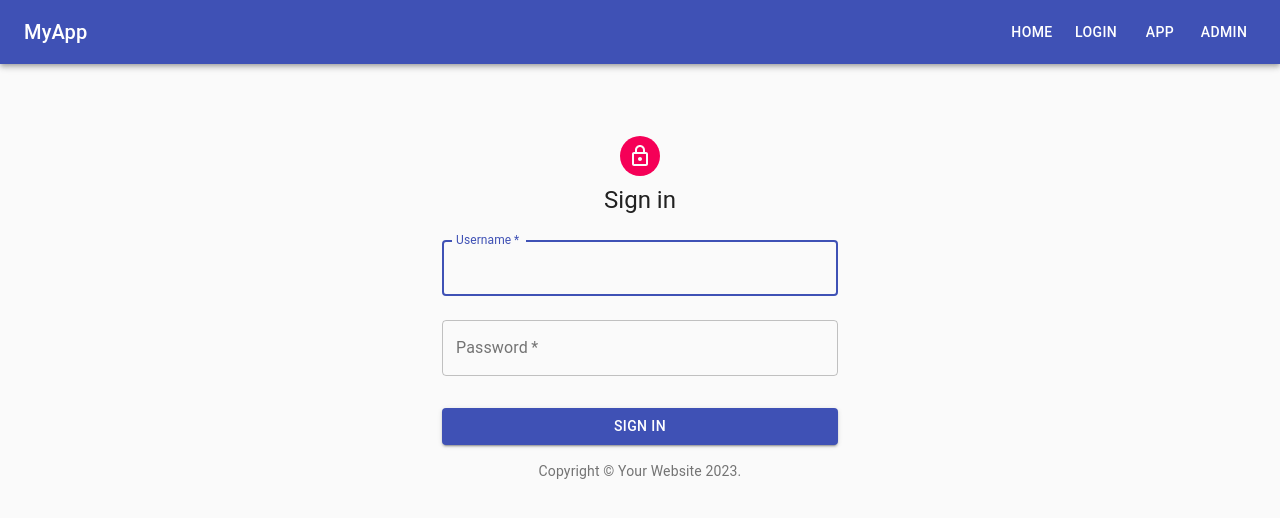
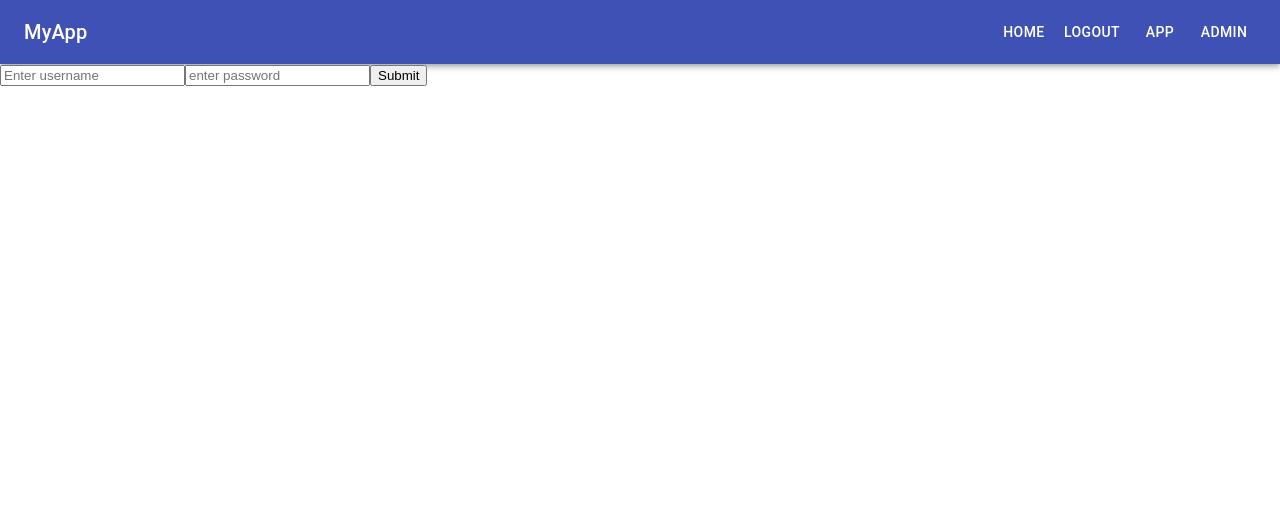
Before and after one commit to asoderlind/django-react-hybrid, a React (Create React App) app in the folder tssite/: page /login in a window 1280 px wide. Shown: the top 518 px of the page. Built offline with nearby package versions, Linux system fonts and the light colour scheme; no server answers; sample sign-in values are in the browser's storage.

Commit message:
add JWT support to frontend, login and logout works now

```diff
--- a/tssite/package.json
+++ b/tssite/package.json
@@ -12,6 +12,7 @@
     "@types/node": "^16.18.38",
     "@types/react": "^18.2.14",
     "@types/react-dom": "^18.2.6",
+    "jwt-decode": "^3.1.2",
     "react": "^18.2.0",
     "react-dom": "^18.2.0",
     "react-router-dom": "^6.14.1",
--- a/tssite/src/App.tsx
+++ b/tssite/src/App.tsx
@@ -1,113 +1,40 @@
-import React, { ReactElement } from "react";
+import React from "react";
 import "./App.css";
-import {
-  AppBar,
-  Toolbar,
-  Typography,
-  Button,
-  Container,
-  Paper,
-} from "@material-ui/core";
-import {
-  BrowserRouter as Router,
-  Routes,
-  Route,
-  Navigate,
-  Link,
-  Outlet,
-} from "react-router-dom";
-import { User } from "./models";
-
-import SignIn from "./components/LoginView";
-
-interface NavProps {
-  user: User | null;
-}
+import { BrowserRouter as Router, Routes, Route } from "react-router-dom";
+import HomePage from "./pages/HomePage";
+import LoginPage from "./pages/LoginPage";
+import Header from "./components/Header";
+import PrivateRoute from "./utils/PrivateRoute";
+import { AuthProvider } from "./context/AuthContext";
 
 function App() {
   return (
     <Router>
-      <AppEntry />
+      <AuthProvider>
+        <Header />
+        <Routes>
+          <Route
+            path="/"
+            element={
+              <PrivateRoute>
+                <HomePage />
+              </PrivateRoute>
+            }
+          />
+          <Route path="/login" element={<LoginPage />} />
+        </Routes>
+      </AuthProvider>
     </Router>
   );
 }
 
-const ProtectedRoute = ({ user, redirectPath = "/login", children }: any) => {
-  if (!user) {
-    return <Navigate to={redirectPath} replace />;
-  }
-  return children ? children : <Outlet />;
-};
-
-function AppEntry() {
-  const [user, setUser] = React.useState<User | null>(null);
-  console.log(JSON.parse(sessionStorage.getItem("user") || "{}"));
-
-  function updateUserInfo(userDetail: User) {
-    setUser(userDetail);
-    sessionStorage.setItem("user", JSON.stringify(userDetail));
-    sessionStorage.setItem("loggedin", "true");
-  }
-
-  return (
-    <>
-      <Navigation user={user} />
-      <Routes>
-        {/* Landing page */}
-        <Route path="/" element={<LandingPage />}></Route>
-        {/* Login page */}
-        <Route
-          path="/login"
-          element={<SignIn updateUserInfo={updateUserInfo} />}
-        ></Route>
-        {/* Logout page */}
-        <Route path="/logout" element={<></>}></Route>
-        {/* Protected routes */}
-        <Route element={<ProtectedRoute user={user} />}>
-          <Route path="app" element={<div>app</div>}></Route>
-        </Route>
-      </Routes>
-    </>
-  );
+async function getTodos() {
+  const res = await fetch("http://localhost:8000/api/todos/", {
+    credentials: "include",
+  });
+  const data = await res.json();
+  console.log(data);
+  return data;
 }
 
-const LandingPage = () => (
-  <Container>
-    <Paper elevation={3}>
-      <Typography variant="h4">Welcome to My App!</Typography>
-      <Typography variant="body1">
-        This is a to-do list app where you can...
-      </Typography>
-    </Paper>
-  </Container>
-);
-
-const Navigation = ({ user }: NavProps) => (
-  <AppBar position="static">
-    <Toolbar>
-      <Typography variant="h6" style={{ flexGrow: 1 }}>
-        MyApp
-      </Typography>
-      <Button color="inherit" component={Link} to="/">
-        Home
-      </Button>
-      {user ? (
-        <Button color="inherit" component={Link} to="/logout">
-          Logout
-        </Button>
-      ) : (
-        <Button color="inherit" component={Link} to="/login">
-          Login
-        </Button>
-      )}
-      <Button color="inherit" component={Link} to="/app">
-        app
-      </Button>
-      <Button color="inherit" component={Link} to="/admin">
-        Admin
-      </Button>
-    </Toolbar>
-  </AppBar>
-);
-
 export default App;
--- /dev/null
+++ b/tssite/src/components/Header.tsx
@@ -0,0 +1,37 @@
+import React, { useContext } from "react";
+import { Link } from "react-router-dom";
+import { AppBar, Toolbar, Typography, Button } from "@material-ui/core";
+import AuthContext from "../context/AuthContext";
+
+const Header = () => {
+  let { user, logoutUser } = useContext(AuthContext);
+
+  return (
+    <AppBar position="static">
+      <Toolbar>
+        <Typography variant="h6" style={{ flexGrow: 1 }}>
+          MyApp
+        </Typography>
+        <Button color="inherit" component={Link} to="/">
+          Home
+        </Button>
+        {user ? (
+          <Button color="inherit" onClick={logoutUser}>
+            Logout
+          </Button>
+        ) : (
+          <Button color="inherit" component={Link} to="/login">
+            Login
+          </Button>
+        )}
+        <Button color="inherit" component={Link} to="/app">
+          app
+        </Button>
+        <Button color="inherit" component={Link} to="/admin">
+          Admin
+        </Button>
+      </Toolbar>
+    </AppBar>
+  );
+};
+export default Header;
--- /dev/null
+++ b/tssite/src/context/AuthContext.tsx
@@ -0,0 +1,111 @@
+import { createContext, useState, useEffect } from "react";
+import { useNavigate } from "react-router-dom";
+import jwtDecode from "jwt-decode";
+import { User } from "../models";
+
+interface ContextProps {
+  user: User | null | any;
+  authTokens: string | null;
+  loginUser: (e: any) => void;
+  logoutUser: (e: any) => void;
+}
+
+const contextDefaultValues: ContextProps = {
+  user: null,
+  authTokens: null,
+  loginUser: (e: any) => {},
+  logoutUser: (e: any) => {},
+};
+
+const AuthContext = createContext(contextDefaultValues);
+
+export default AuthContext;
+
+export const AuthProvider = ({ children }: any) => {
+  let [user, setUser] = useState(() =>
+    localStorage.getItem("authTokens")
+      ? jwtDecode(localStorage.getItem("authTokens") as string)
+      : null
+  );
+  let [authTokens, setAuthTokens] = useState(() =>
+    localStorage.getItem("authTokens")
+      ? JSON.parse(localStorage.getItem("authTokens") as string)
+      : null
+  );
+  let [loading, setLoading] = useState(true);
+
+  const navigate = useNavigate();
+
+  let loginUser = async (e: any) => {
+    e.preventDefault();
+    const response = await fetch("http://localhost:8000/api/token/", {
+      method: "POST",
+      headers: { "Content-Type": "application/json" },
+      body: JSON.stringify({
+        username: e.target.username.value,
+        password: e.target.password.value,
+      }),
+    });
+    let data = await response.json();
+    if (data) {
+      localStorage.setItem("authTokens", JSON.stringify(data));
+      setAuthTokens(data);
+      setUser(jwtDecode(data.access));
+      navigate("/");
+    } else {
+      alert("Something went wrong while loggin in the user!");
+    }
+  };
+
+  let logoutUser = (e?: any) => {
+    e.preventDefault();
+    localStorage.removeItem("authTokens");
+    setAuthTokens(null);
+    setUser(null);
+    navigate("/login");
+  };
+
+  const updateToken = async () => {
+    const response = await fetch("http://127.0.0.1:8000/api/token/refresh/", {
+      method: "POST",
+      headers: {
+        "Content-Type": "application/json",
+      },
+      body: JSON.stringify({ refresh: authTokens?.refresh }),
+    });
+
+    const data = await response.json();
+    if (response.status === 200) {
+      setAuthTokens(data);
+      setUser(jwtDecode(data.access));
+      localStorage.setItem("authTokens", JSON.stringify(data));
+    } else {
+      logoutUser();
+    }
+
+    if (loading) {
+      setLoading(false);
+    }
+  };
+
+  let contextData = {
+    user: user,
+    authTokens: authTokens,
+    loginUser: loginUser,
+    logoutUser: logoutUser,
+  };
+
+  useEffect(() => {
+    const REFRESH_INTERVAL = 1000 * 60 * 4; // 4 minutes
+    let interval = setInterval(() => {
+      if (authTokens) {
+        updateToken();
+      }
+    }, REFRESH_INTERVAL);
+    return () => clearInterval(interval);
+  }, [authTokens]);
+
+  return (
+    <AuthContext.Provider value={contextData}>{children}</AuthContext.Provider>
+  );
+};
--- /dev/null
+++ b/tssite/src/pages/HomePage.tsx
@@ -0,0 +1,17 @@
+import React from "react";
+import AuthContext from "../context/AuthContext";
+
+const HomePage = () => {
+  const { user } = React.useContext(AuthContext);
+  return user ? (
+    <div>
+      <p>You are logged in to the homepage!</p>
+    </div>
+  ) : (
+    <div>
+      <p>You are not logged in, redirecting...</p>
+    </div>
+  );
+};
+
+export default HomePage;
--- a/tssite/src/components/LoginView.tsx
+++ b/tssite/src/pages/LoginPage.tsx
@@ -1,4 +1,5 @@
-import React, { useState, useEffect } from "react";
+import AuthContext from "../context/AuthContext";
+import React, { useState, useEffect, useContext } from "react";
 import LockOutlinedIcon from "@material-ui/icons/LockOutlined";
 import { makeStyles } from "@material-ui/core/styles";
 import {
@@ -15,7 +16,7 @@ import {
 
 import { User } from "../models";
 
-import { useNavigate, useLocation } from "react-router-dom";
+import { useLocation } from "react-router-dom";
 import { config } from "../config";
 
 interface ServerResponse {
@@ -27,6 +28,20 @@ interface ServerResponse {
 interface SignInProps {
   updateUserInfo: (userDetail: User) => void;
 }
+
+const LoginPage = () => {
+  let { loginUser } = useContext(AuthContext);
+
+  return (
+    <div>
+      <form onSubmit={loginUser}>
+        <input type="text" name="username" placeholder="Enter username" />
+        <input type="password" name="password" placeholder="enter password" />
+        <input type="submit" />
+      </form>
+    </div>
+  );
+};
 
 const useStyles = makeStyles((theme) => ({
   paper: {
@@ -70,7 +85,7 @@ function Copyright() {
   );
 }
 
-export default function SignIn({ updateUserInfo }: SignInProps) {
+function SignIn({ updateUserInfo }: SignInProps) {
   const classes = useStyles();
 
   const [submitting, setSubmitting] = useState(false);
@@ -146,7 +161,6 @@ export default function SignIn({ updateUserInfo }: SignInProps) {
             errorMsg = data["error"]!;
           } else {
             loginSuccess = true;
-            //updateUserInfo(data["user_detail"]);
           }
         } else {
           errorMsg = "Login attempt failed, try again!";
@@ -207,7 +221,6 @@ export default function SignIn({ updateUserInfo }: SignInProps) {
               Sign In
             </Button>
           </form>
-
           {(loading || submitting) && (
             <CircularProgress size={68} className={classes.fabProgress} />
           )}
@@ -219,3 +232,5 @@ export default function SignIn({ updateUserInfo }: SignInProps) {
     </div>
   );
 }
+
+export default LoginPage;
--- /dev/null
+++ b/tssite/src/utils/PrivateRoute.tsx
@@ -0,0 +1,14 @@
+import { Navigate } from "react-router-dom";
+import { useContext } from "react";
+import { Outlet } from "react-router-dom";
+import AuthContext from "../context/AuthContext";
+
+const ProtectedRoute = ({ redirectPath = "/login", children }: any) => {
+  let { user } = useContext(AuthContext);
+  if (!user) {
+    return <Navigate to={redirectPath} replace />;
+  }
+  return children ? children : <Outlet />;
+};
+
+export default ProtectedRoute;
```
Also changed, not shown: tssite/src/pages/ToDoPage.tsx (renamed from tssite/src/components/ToDoView.tsx), 1 other file (tests, documents, lock files or other folders).
